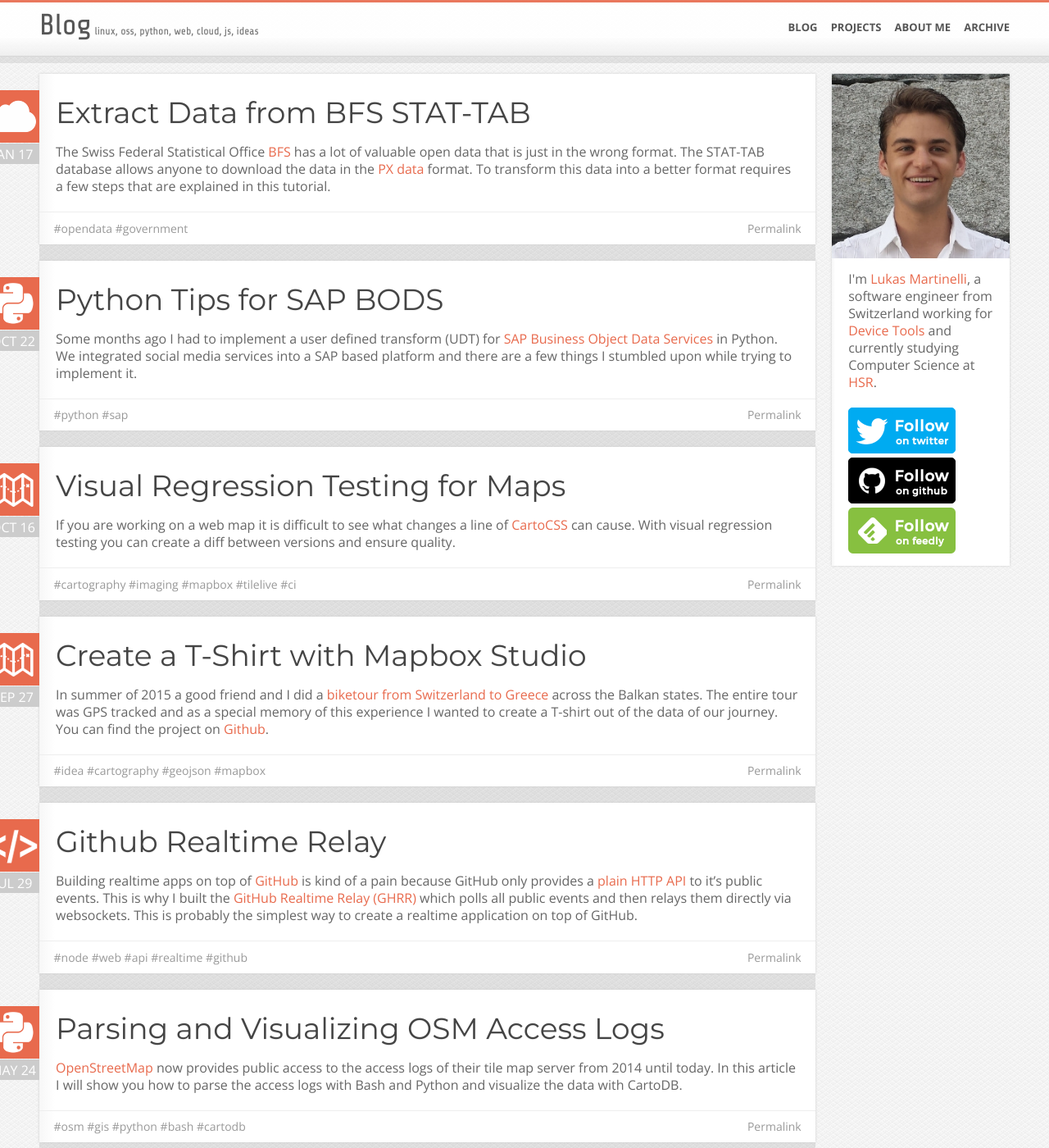
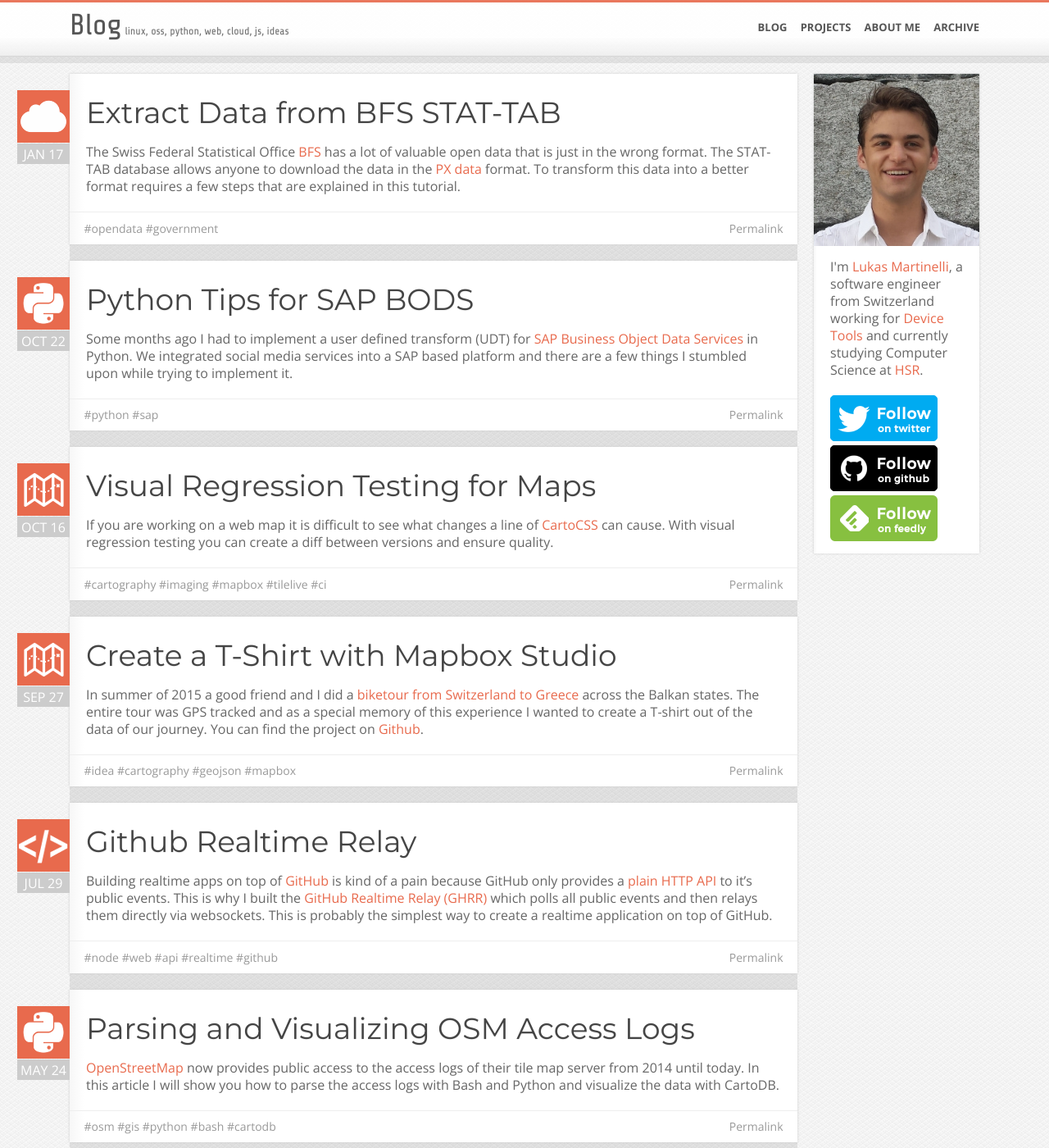
Before and after one commit to lukasmartinelli/lukasmartinelli.github.io, a Jekyll site: the page built from index.html, in a window 1280 px wide and 1400 px high. Shown: the whole window at 82% size. Built offline with Jekyll 4.4.1, drawn with Linux system fonts in a browser that asks for light colours.

Commit message:
Fix design issues

```diff
--- a/_config.yml
+++ b/_config.yml
@@ -2,10 +2,12 @@
 description: I blog about tech, oss, python, web, js, c#, ideas
 url: http://lukasmartinelli.ch
 markdown: kramdown
-redcarpet:
+kramdown:
+  input: GFM
+  hard_wrap: false
   extensions: ["fenced_code_blocks", "tables"]
 safe: true
-highlighter: true
+rouge: true
 exclude: ['CNAME', 'Guardfile', 'README.md']
 prose:
   media: 'media'
--- a/_sass/_layout.scss
+++ b/_sass/_layout.scss
@@ -8,8 +8,8 @@
 // under the top, // we make it fixed and set it on top with z-index,
 // the content should be slightly visible below through the opacity effect
 #top {
-	position: fixed;
-	top: 0px;
+    position: fixed;
+    top: 0px;
 	left: 0px;
 	width: 100%;
 	border-bottom: 8px solid $shadow;
@@ -35,6 +35,7 @@
 
 #main {
 	margin-top: em(90);
+    @include clearfix;
 	overflow: visible;
 	// Because the navigation is no longer fixed we no longer need the huge margin
 	@media only screen and (max-width: $screen-break-top) {
--- a/css/main.scss
+++ b/css/main.scss
@@ -41,8 +41,8 @@
 $shadow: rgba(40,40,40, .1);
 
 $screen-break-top: em(420);
-$screen-break-right: em(960);
-$screen-max-container: em(1224);
+$screen-break-right: em(1224);
+$screen-max-container: em(1150);
 
 @import "base";
 @import "layout";
```
